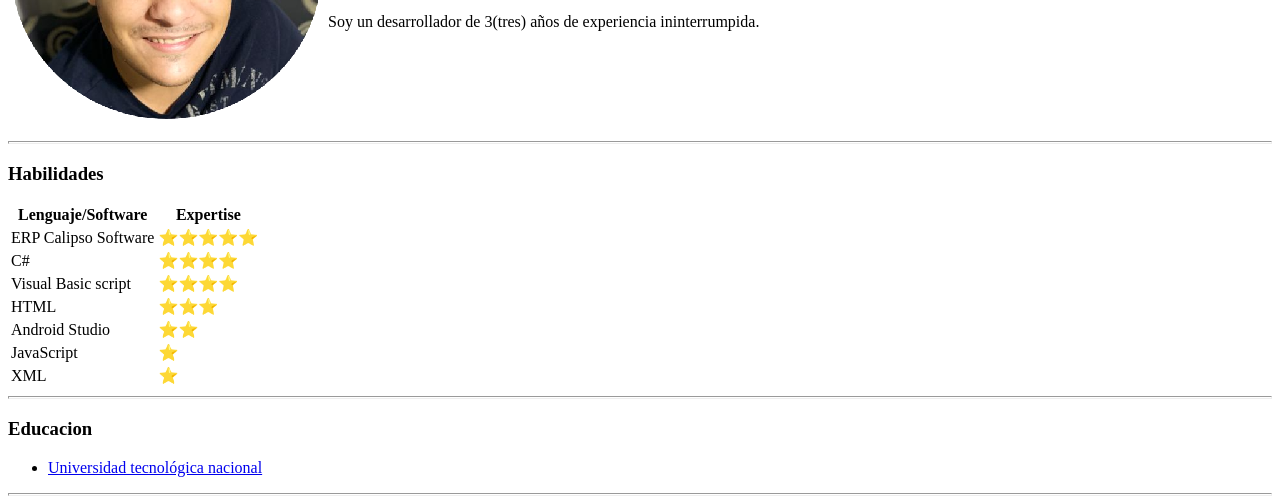
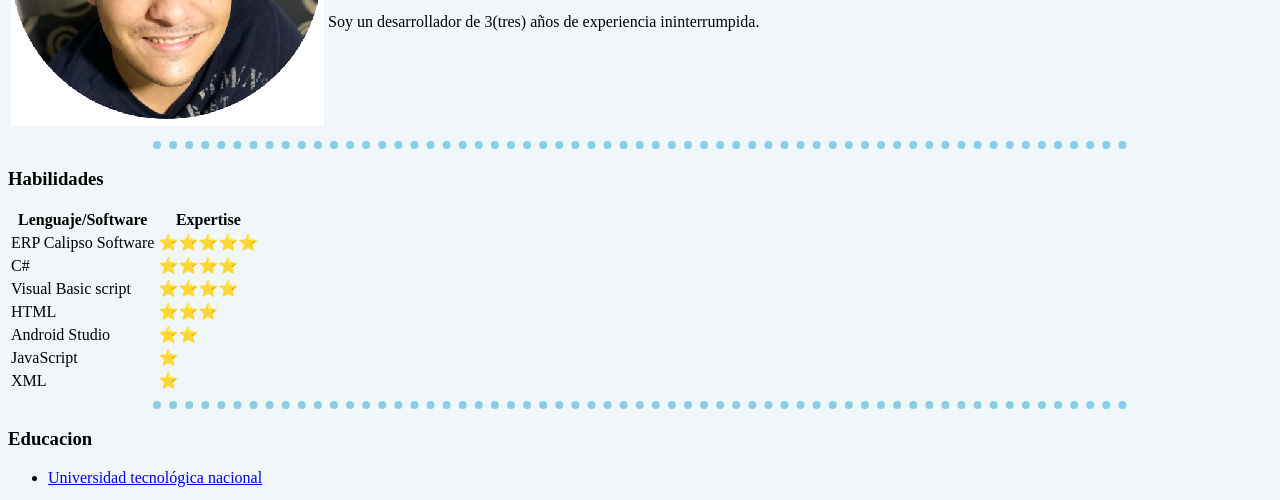
Before and after one commit to ledofederico/CV, a plain HTML site: page index.html in a window 1280 px wide. Shown: the part 195-695 px from the top of the page. Drawn offline with Linux system fonts and the light colour scheme.

Commit message:
Update index.html

```diff
--- a/index.html
+++ b/index.html
@@ -1,5 +1,19 @@
 <!DOCTYPE html>
 <html lang="en" dir="ltr">
+  <style>
+    body{
+      background-color: #f1f6f9;
+    }
+    hr{
+      border-style: none;
+      border-top-style: dotted;
+      border-color: skyblue;
+      border-width: 8px;
+      height: 0px;
+      width: 77%;
+    }
+
+  </style>
   <head>
     <meta charset="utf-8">
     <title>Federico Ledo's web page</title>
```
